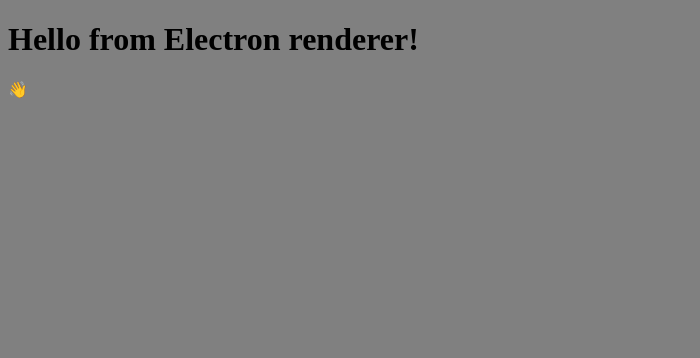
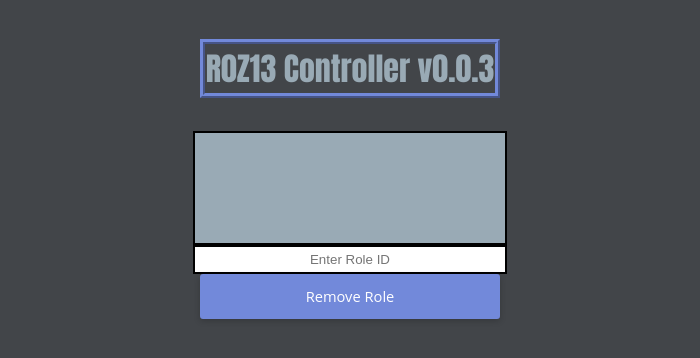
Before and after one commit to itssBaljeet/R0Z13_v2, an Electron app: page app/controller.html in a window 700 px wide. Drawn offline with Linux system fonts and the light colour scheme; no server answers.

Commit message:
developed ui

```diff
--- a/app/controller.css
+++ b/app/controller.css
@@ -1,3 +1,103 @@
-.body {
+#titleDiv {
+  background-color: #424549;
+  margin: auto;
+  min-width: 200px;
+  max-width: 300px;
+  width: 50%;
+  padding: 10px;
+}
+#role-list {
+  border: 2px solid black;
+  background-color: #99aab5;
+  font-family:'Franklin Gothic Medium', 'Arial Narrow', Arial, sans-serif;
+  min-height: 100px;
+  min-width: 200px;
+  max-width: 300px;
+  margin: auto;
+  width: 50%;
+  padding: 5px;
+  list-style-type: none;
+}
+#remove-role-button {
+
+  min-width: 200px;
+  max-width: 300px;
+  margin: auto;
+  width: 50%;
+  padding: 5px;
+}
+#role-field {
+  border: 2px solid black;
+  margin: auto;
+  min-width: 200px;
+  max-width: 300px;
+  width: 50%;
+  padding: 5px;
+  text-align: center;
+}
+.uiDiv {
+  margin: auto;
+  width: auto;
+  padding: 1px;
+  text-align: center;
+}
+body {
+  background-color: #424549;
+}
+h1 {
+  color: #99aab5;
+  font-family: Impact, Haettenschweiler, 'Arial Narrow Bold', sans-serif, "Open Sans", Helvetica, sans-serif;
+  font-weight: 400;
+  font-size: 24pt;
+  border: 5px ridge #7289da;
+  text-align: center;
+}
+li:hover {
   background-color: gray;
+  cursor: pointer;
 }
+li.selected {
+  background-color: #7289da;
+  cursor: pointer;
+}
+.white-button,
+.blue-button {
+  display: inline-block;
+  font-family: Whitney, "Open Sans", Helvetica, sans-serif;
+  font-weight: 400;
+  font-size: 11pt;
+  border-radius: 3px;
+  cursor: pointer;
+  height: 45px;
+  width: 250px;
+  box-shadow: 0 2px 6px 0 rgba(0, 0, 0, 0.2);
+  margin: auto;
+}
+.blue-button {
+  background-color: #7289da;
+  border: 2px solid #7289da;
+  color: #fff;
+}
+.white-button {
+  background-color: #fff;
+  border: 2px solid #fff;
+  color: #000;
+}
+.blue-button:hover,
+.white-button:hover,
+.black-nitro-button:hover,
+.green-nitro-button:hover {
+  transform: translateY(1px);
+}
+.blue-button:active,
+.white-button:active,
+.black-nitro-button:active,
+.green-nitro-button:active {
+  transform: translateY(2px);
+}
+.blue-button,
+.white-button,
+.black-nitro-button,
+.green-nitro-button {
+  outline: transparent !important;
+}
--- a/app/controller.html
+++ b/app/controller.html
@@ -11,14 +11,22 @@
       http-equiv="X-Content-Security-Policy"
       content="default-src 'self'; script-src 'self'"
     />
-    <title>This is the controller for Rosie!</title>
+    <title>R0Z13 Bot</title>
   </head>
-  <body class="body">
+  <body>
+    <div id="titleDiv">
+      <h1>R0Z13 Controller v0.0.3</h1>
+    </div>
     <div class="uiDiv">
-      <h1>Hello from Electron renderer!</h1>
-      <p>👋</p>
-      <p id="info"></p>
+      <ul id="role-list">
+        <!-- Populated by servers roles automatically -->
+      </ul>
+      <form id="role-removal">
+        <input type="text" id="role-field" placeholder="Enter Role ID">
+        <br>
+        <button type="submit" class="blue-button" id="remove-role-button">Remove Role</button>
+      </form>
     </div>
   </body>
-  <script src="./renderer.js"></script>
+  <script src="js/controller.js"></script>
 </html>
--- /dev/null
+++ b/app/js/controller.js
@@ -0,0 +1,26 @@
+document.getElementById("role-removal").addEventListener ('submit', function(event) {
+  event.preventDefault()
+  let roleId = document.getElementById('role-field').value
+  window.signal.send('removeRole', roleId)
+  document.getElementById('role-field').value = ''
+})
+
+window.signal.receive('role-id', (roleIds) => {
+  window.signal.send('test')
+  let list = document.getElementById('role-list')
+  roleIds.forEach(role => {
+    let newListItem = document.createElement('li')
+    newListItem.textContent = role
+    newListItem.addEventListener('click', function(event) {
+      // Remove 'selected class from all list items
+      let listItems = document.querySelectorAll('#role-list li');
+      listItems.forEach(item => item.classList.remove('selected'));
+      // Add 'selected' class to the clicked item
+      this.classList.add('selected');
+      selectedRole = this.textContent;
+      window.signal.send('selectedURL', selectedRole)
+      newListItem.classList.add("selected")
+    })
+    list.appendChild(newListItem)
+  });
+})
--- a/app/js/preload.js
+++ b/app/js/preload.js
@@ -1,4 +1,4 @@
-const { contextBridge, ipcMain } = require("electron")
+const { contextBridge, ipcRenderer } = require("electron")
 
 contextBridge.exposeInMainWorld(
   'signal', {
```
Also changed, not shown: main.js (+40 -13 lines).
